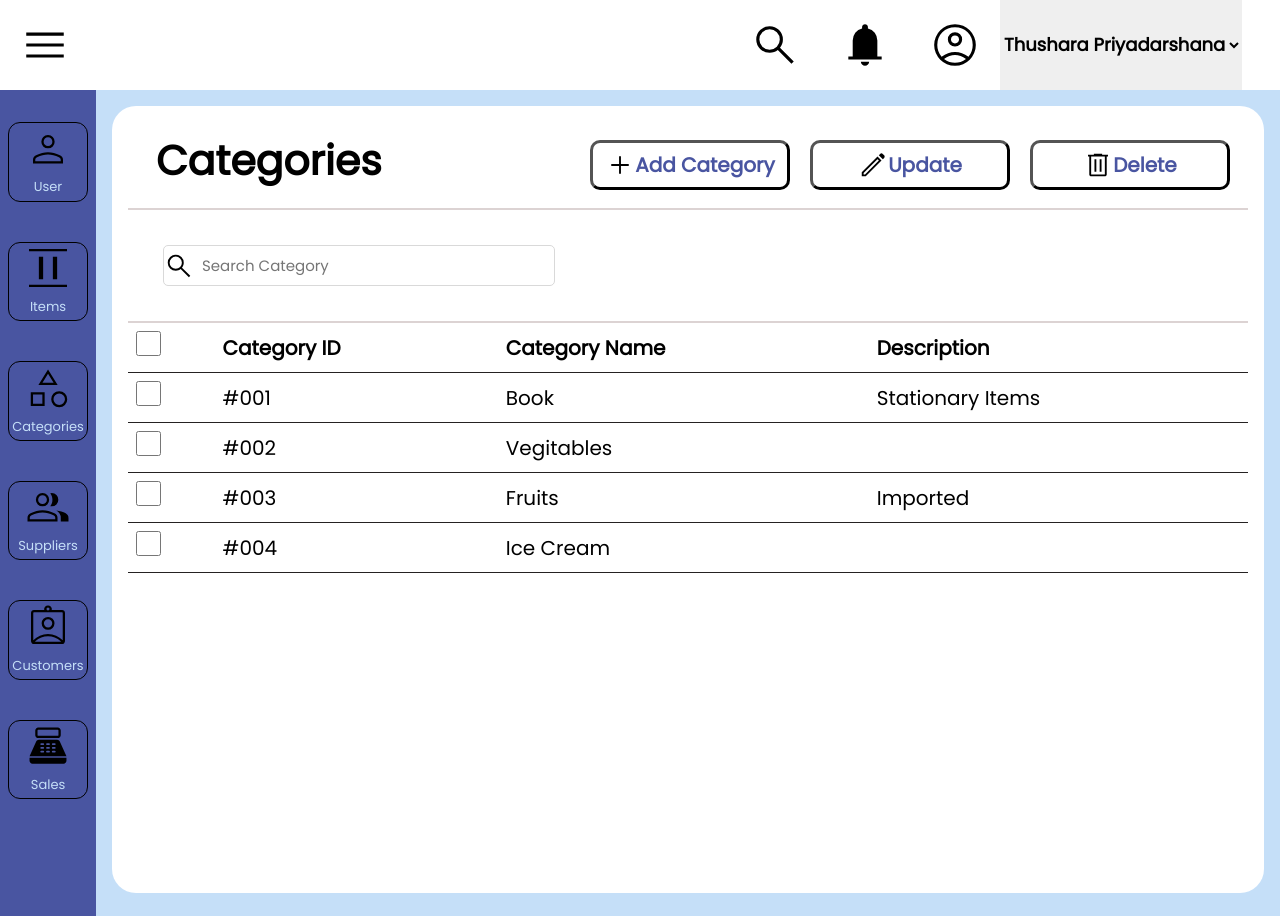
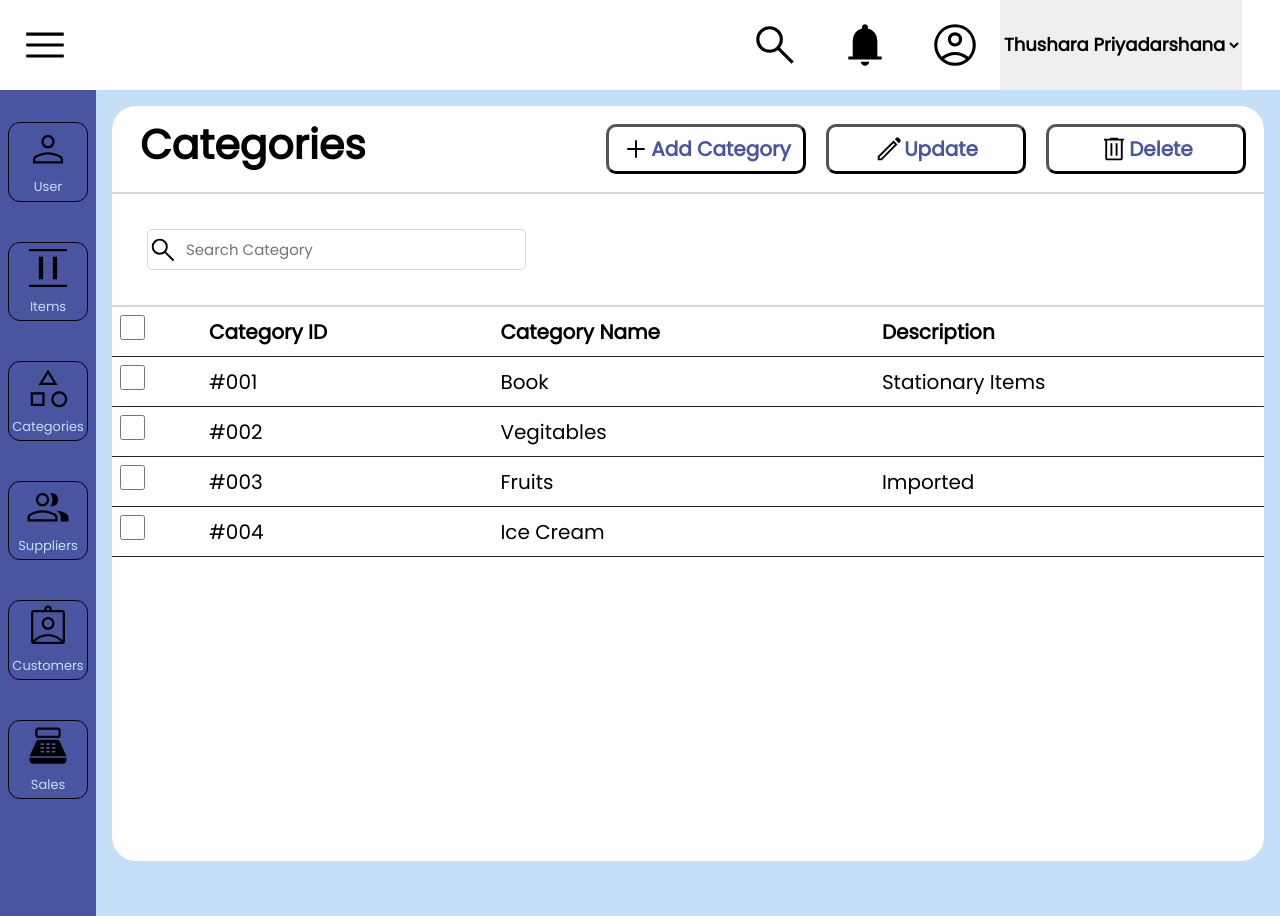
Before and after one commit to Amila619/ivs-project, a React (Create React App) app: page / in a window 1280 px wide. Built offline with nearby package versions, Linux system fonts and the light colour scheme.

Commit message:
added delete function

```diff
--- a/src/App.js
+++ b/src/App.js
@@ -19,6 +19,7 @@ import User from './assets/account_circle_FILL0_wght400_GRAD0_opsz48.svg'
 function App() {
 
   const [modalOpen, setModalOpen] = useState(false);
+
   return (
     <div className="App">
       <header className="App-header">
--- a/src/components/category.css
+++ b/src/components/category.css
@@ -6,7 +6,7 @@
 
 .appContainer{
     border-radius: 24px;
-    padding: 1rem;
+    /* padding: 1rem; */
     background-color: #ffffff;
 }
 
@@ -73,13 +73,14 @@ h3 {
 }
 
 .search{
-    border-bottom: 2px solid #d1c5c5be;
+    /* border-bottom: 2px solid #d1c5c5be; */
+    margin: 35px;
 }
 
 
 #ser1 {
     display: flex;
-    margin: 35px;
+    /* margin: 35px; */
     padding: 0.5rem;
     width: 35%;
     font-size: 15px;
@@ -95,6 +96,18 @@ h3 {
     border: 1px solid #D9D9D9;
     border-radius: 5px;
     outline: 1px;
+}
+
+.search .delete{
+    background-color: #FE1C1C;
+    color: #ffffff;
+    padding: 0.7rem;
+}
+
+.delete #delete-msg{
+    font-size: 20px;
+    font-family: Poppins;
+    font-weight:normal;
 }
 
 .search img {
@@ -116,6 +129,10 @@ table {
     margin-bottom: 19rem;
 }
 
+th {
+    border-top: 2px solid #d1c5c5be;
+}
+
 th,
 td {
     /* border-top: 1px solid #d1c5c5be; */
--- a/src/components/category.jsx
+++ b/src/components/category.jsx
@@ -1,14 +1,21 @@
-import React from "react";
-
+import React, { useState } from "react";
 import "./category.css";
 import Add from "../assets/add_FILL0_wght400_GRAD0_opsz48.svg";
 import Edit from "../assets/edit_FILL0_wght400_GRAD0_opsz48.svg";
 import Delete from "../assets/delete_FILL0_wght400_GRAD0_opsz48.svg";
 
-export default function Category({openModal}) {
-
+export default function Category({ openModal }) {
+  const [deletediv, setDeletediv] = useState(false);
   return (
-    <div className="appContainer">
+    <div
+      className="appContainer"
+      onClick={(e) => {
+        if (e.target === "appContainer") {
+          console.log(e.target.value);
+          setDeletediv(false);
+        }
+      }}
+    >
       <div className="appContainer1">
         <div className="h1Container">
           <h3>Categories</h3>
@@ -27,7 +34,16 @@ export default function Category({openModal}) {
             </div>
           </button>
           <button className="btn">
-          <div className="btn-wrapper">
+            <div
+              className="btn-wrapper"
+              onClick={() => {
+                if (!deletediv) {
+                  setDeletediv(true);
+                } else {
+                  setDeletediv(false);
+                }
+              }}
+            >
               <img src={Delete} alt="" />
               <span>Delete</span>
             </div>
@@ -35,12 +51,19 @@ export default function Category({openModal}) {
         </div>
       </div>
       <div className="search">
+        {deletediv && (
+          <div className="delete">
+            <span id="delete-msg">Successfully Deleted</span>
+          </div>
+        )}
+        {!deletediv && (
           <input
             type="search"
             id="ser1"
             name="s1"
             placeholder="Search Category"
           />
+        )}
       </div>
 
       <div className="appContainer2">
```
Lines whose indentation alone changed are shown as unchanged.
